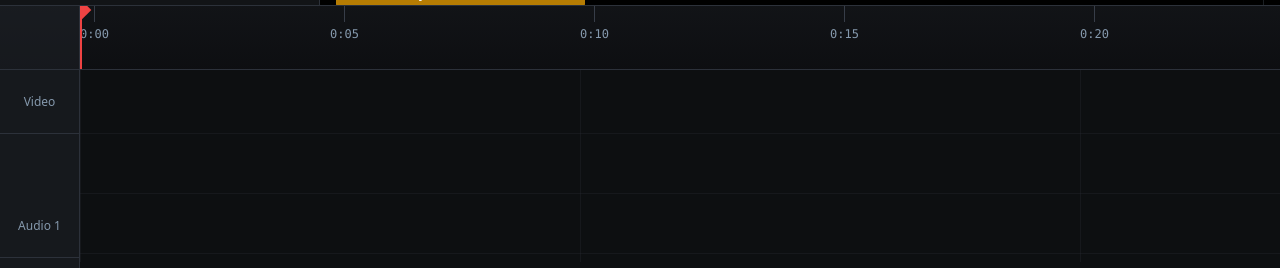
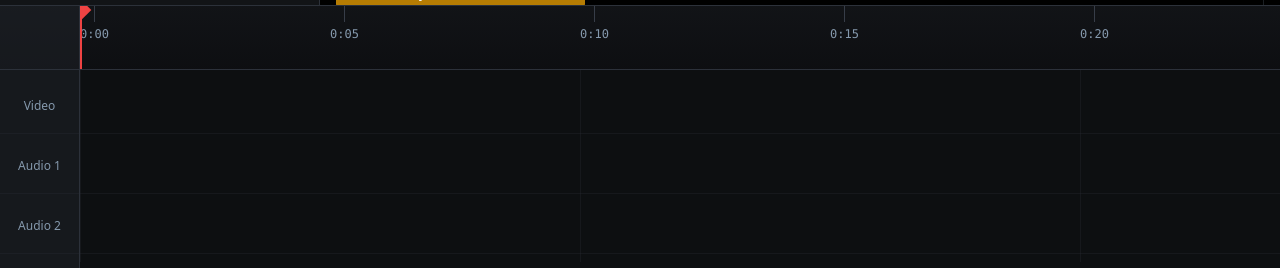
Before and after one commit to PokeMichele/lumo-video-editor, a React (Vite) app: page / in a window 1280 px wide. Shown: the part 528-796 px from the top of the page. Built offline with nearby package versions, Linux system fonts and the light colour scheme.

Commit message:
Claude Fixes Try 12

```diff
--- a/src/components/Timeline.tsx
+++ b/src/components/Timeline.tsx
@@ -344,8 +344,8 @@ export const Timeline = ({
           {['Video', 'Audio 1', 'Audio 2'].map((label, index) => (
             <div
               key={label}
-              className="h-16 flex items-center justify-center text-xs font-medium text-muted-foreground border-b border-border relative"
-              style={{ top: `${index * 60}px` }}
+              className="absolute w-full h-14 flex items-center justify-center text-xs font-medium text-muted-foreground border-b border-border/30"
+              style={{ top: `${index * 60 + 8}px` }}
               onContextMenu={(e) => {
                 e.preventDefault();
                 if (copiedItem) {
```
